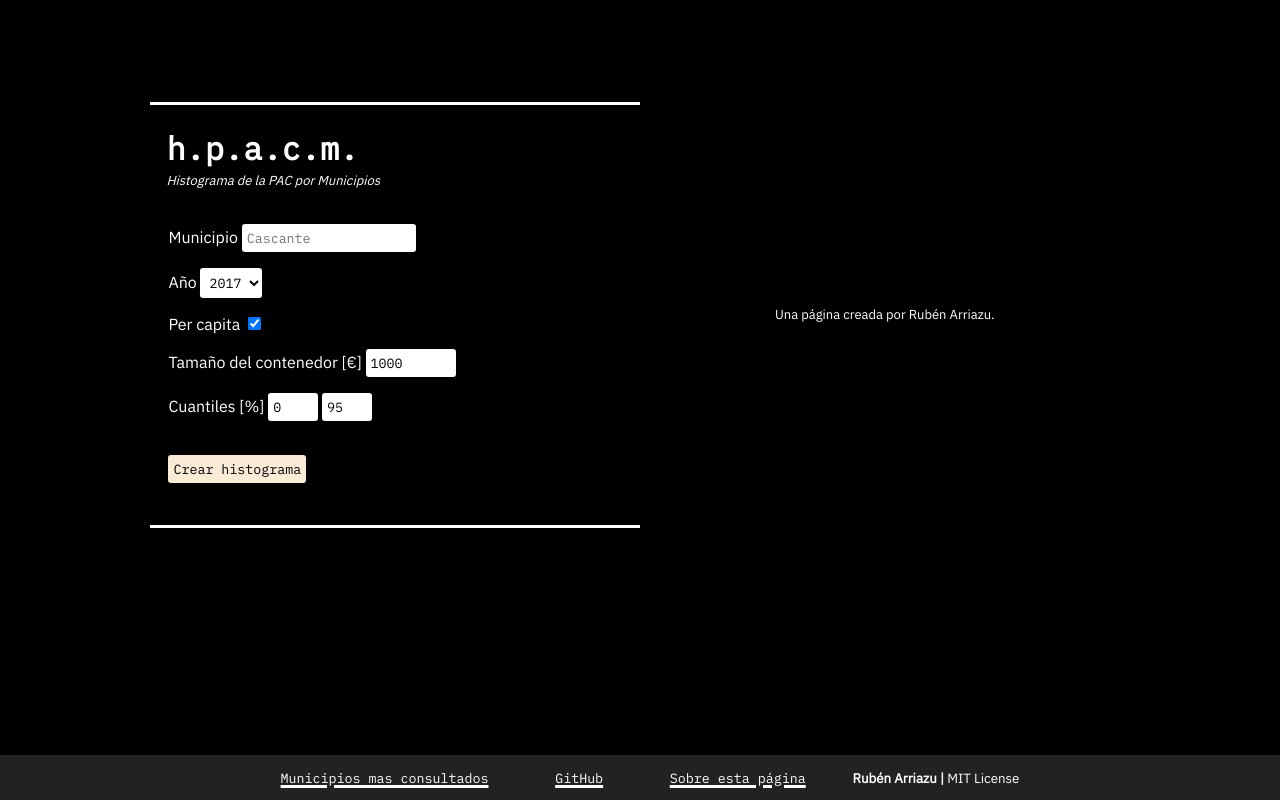
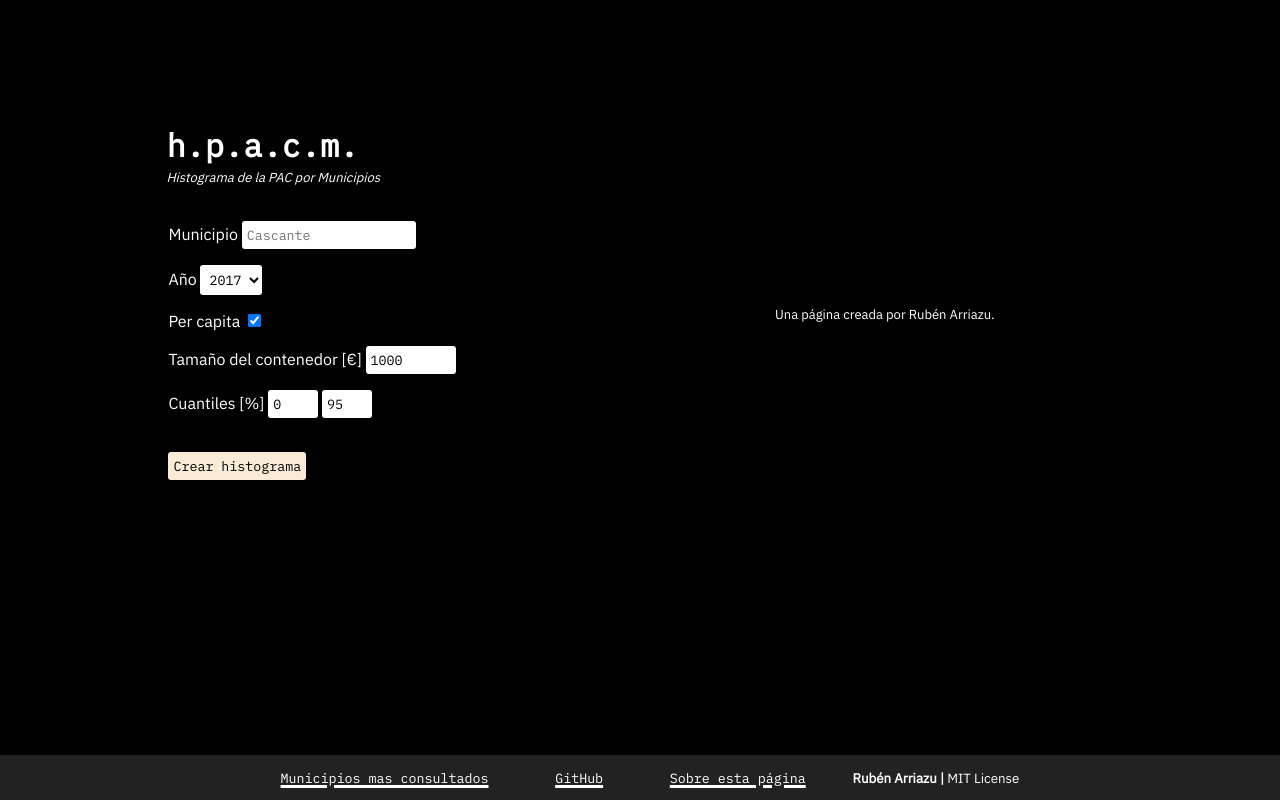
Before and after one commit to RubenRubens/hpacm, a Django app: page /hpacm/ in a window 1280 px wide. Run offline with Django 3.2, Linux system fonts and the light colour scheme; parts of the project's set-up code (start-up, migrations or seed data) failed here and were passed over.

Commit message:
Elimina borde inferior y superior del formulario

```diff
--- a/src/histograma/static/histograma/style.css
+++ b/src/histograma/static/histograma/style.css
@@ -20,8 +20,6 @@ body {
 
 /* Formulario */
 .formulario {
-	border-top: 3px solid white;
-	border-bottom: 3px solid white;
 	grid-column: 1;
 	padding-left: 1em;
 	text-align: left;
```
